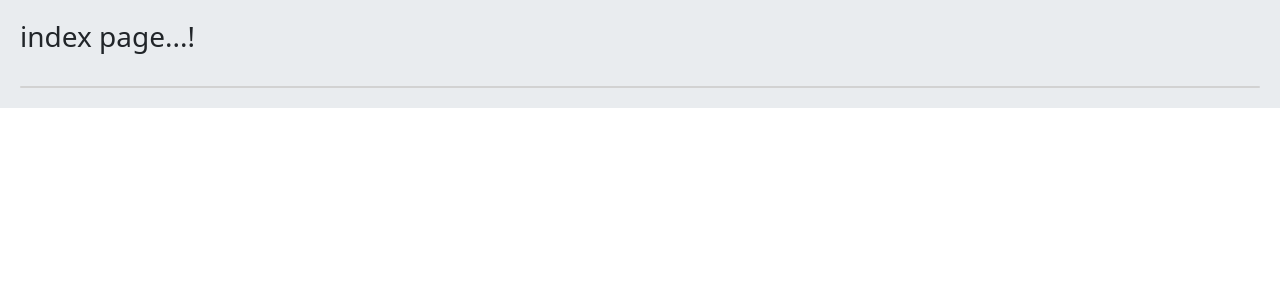
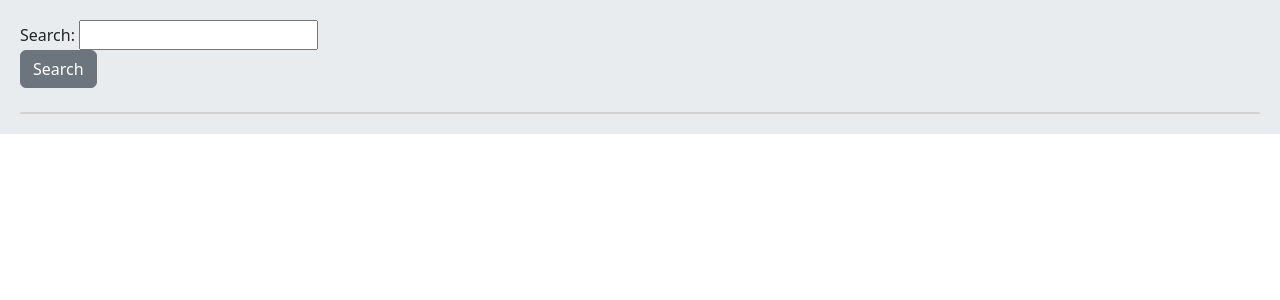
Before and after one commit to mohamadmahvash/social-network, a Django app: page / in a window 1280 px wide. Shown: the part 56-356 px from the top of the page. Run offline with Django 5.2, Linux system fonts and the light colour scheme; data that the repository does not hold is empty.

Commit message:
search model

```diff
--- a/home/forms.py
+++ b/home/forms.py
@@ -6,6 +6,9 @@ class PostCreateUpdateForm(forms.ModelForm):
     class Meta:
         model = Post
         fields = ['body']
+
+class PostSearchForm(forms.Form):
+    search = forms.CharField()
 
 
 class CommentCreateForm(forms.ModelForm):
--- a/home/templates/home/index.html
+++ b/home/templates/home/index.html
@@ -1,7 +1,10 @@
 {% extends 'base.html' %}
 
 {% block content %}
-    <h3>index page...!</h3>
+    <form action="" method="get" novalidate>
+    {{ form }}
+    <input type="submit" value="Search" class="btn btn-secondary">
+    </form>
     <br>
     <div class="card">
         {% for post in posts %}
--- a/home/views.py
+++ b/home/views.py
@@ -2,7 +2,7 @@ from django.contrib.auth.mixins import LoginRequiredMixin
 from django.shortcuts import render, redirect, get_object_or_404
 from django.views import View
 from .models import Post, Comment, Like
-from .forms import PostCreateUpdateForm, CommentCreateForm, CommentReplyForm
+from .forms import PostCreateUpdateForm, CommentCreateForm, CommentReplyForm, PostSearchForm
 from django.contrib import messages
 from django.utils.text import slugify
 from django.utils.decorators import method_decorator
@@ -10,9 +10,15 @@ from django.contrib.auth.decorators import login_required
 
 
 class HomeView(View):
+    form_class = PostSearchForm
+
     def get(self, request):
         posts = Post.objects.all()
-        return render(request, "home/index.html", {'posts': posts})
+        search = request.GET.get('search')
+        if search:
+            # field lookups
+            posts = posts.filter(body__icontains=search)
+        return render(request, "home/index.html", {'posts': posts, 'form': self.form_class})
 
 
 class PostAddReplyView(LoginRequiredMixin, View):
```
